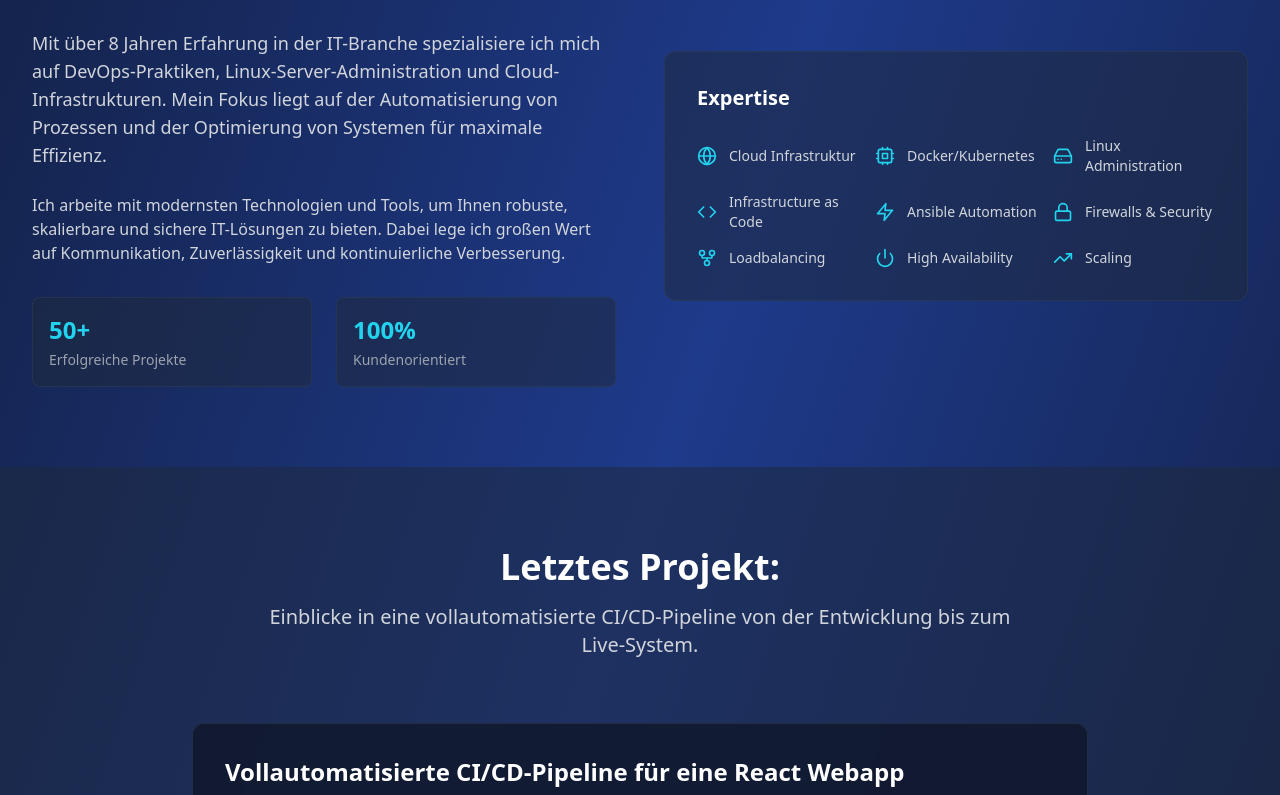
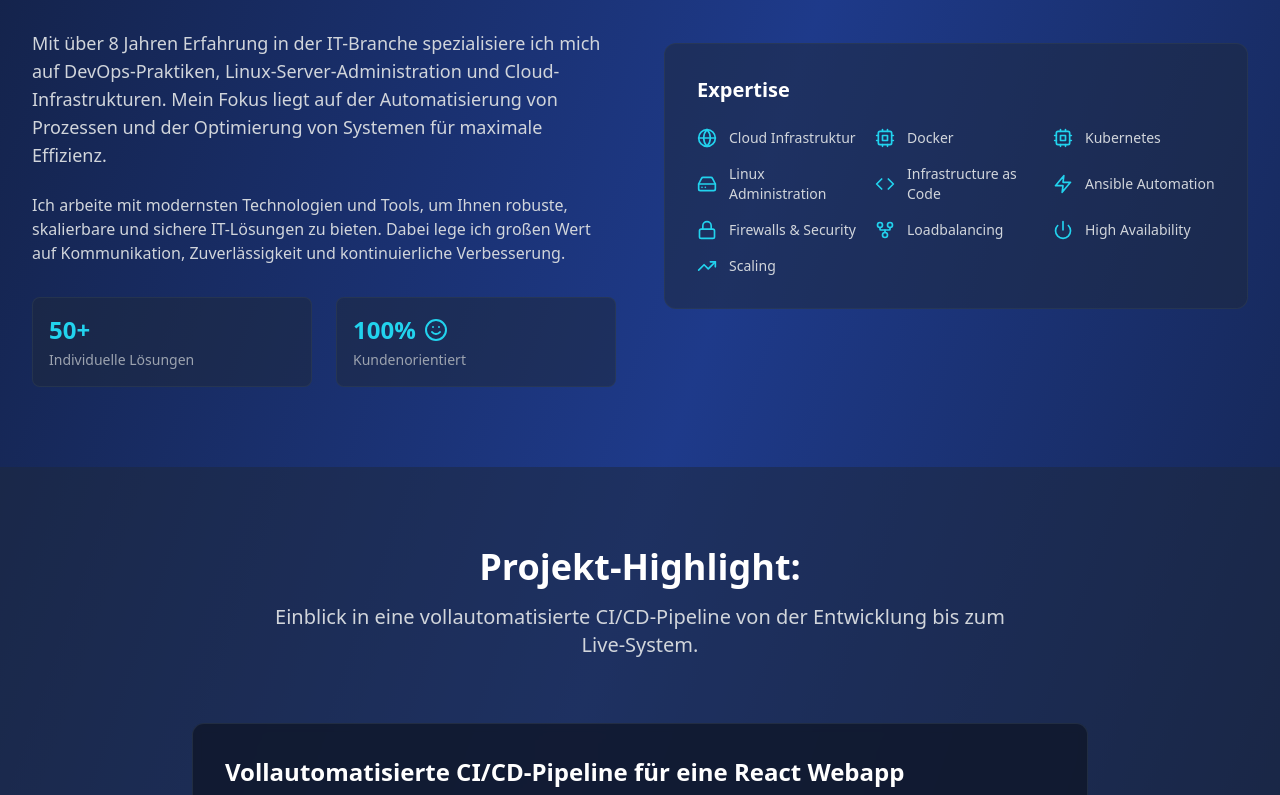
Before and after one commit to Spooky365/react2, a React (Vite) app: page / in a window 1280 px wide. Shown: the part 1345-2140 px from the top of the page. Built offline with nearby package versions, Linux system fonts and the light colour scheme.

Commit message:
contentchange7

```diff
--- a/src/App.tsx
+++ b/src/App.tsx
@@ -1,4 +1,4 @@
-import React, { useState, useEffect } from 'react';
+import React, { useState, useEffect, useRef } from 'react';
 import {
   Server,
   Cloud,
@@ -18,34 +18,35 @@ import {
   HardDrive,
   GitFork,
   Power,
-  TrendingUp
+  TrendingUp,
+  Smile // Smiley-Icon importiert
 } from 'lucide-react';
 
 function App() {
   const [isMenuOpen, setIsMenuOpen] = useState(false);
   const [activeSection, setActiveSection] = useState('home');
 
+  // NEU: Intersection Observer für performantes Scroll-Tracking
   useEffect(() => {
-    const handleScroll = () => {
-      const sections = ['home', 'services', 'about', 'projects', 'contact'];
-      const scrollPosition = window.scrollY + 100;
+    const observer = new IntersectionObserver(
+      (entries) => {
+        entries.forEach((entry) => {
+          if (entry.isIntersecting) {
+            setActiveSection(entry.target.id);
+          }
+        });
+      },
+      // Optionen: Sektion wird als aktiv betrachtet, wenn sie zu 50% sichtbar ist.
+      // Dies verhindert, dass die Navigation zu früh oder zu spät wechselt.
+      { rootMargin: '-50% 0px -50% 0px' }
+    );
 
-      for (const section of sections) {
-        const element = document.getElementById(section);
-        if (element) {
-          const offsetTop = element.offsetTop;
-          const offsetBottom = offsetTop + element.offsetHeight;
+    // Alle Sektionen mit einer ID beobachten
+    const sections = document.querySelectorAll('section[id]');
+    sections.forEach((section) => observer.observe(section));
 
-          if (scrollPosition >= offsetTop && scrollPosition < offsetBottom) {
-            setActiveSection(section);
-            break;
-          }
-        }
-      }
-    };
-
-    window.addEventListener('scroll', handleScroll);
-    return () => window.removeEventListener('scroll', handleScroll);
+    // Cleanup-Funktion: Observer entfernen, wenn die Komponente unmountet wird
+    return () => sections.forEach((section) => observer.unobserve(section));
   }, []);
 
   const scrollToSection = (sectionId: string) => {
@@ -88,12 +89,15 @@ function App() {
               <span className="text-xl font-bold text-white">Falk Solutions</span>
             </div>
 
-            {/* Desktop Navigation */}
             <div className="hidden md:flex items-center space-x-8">
               {['home', 'services', 'about', 'projects', 'contact'].map((item) => (
-                <button
+                <a
                   key={item}
-                  onClick={() => scrollToSection(item)}
+                  href={`#${item}`}
+                  onClick={(e) => {
+                    e.preventDefault();
+                    scrollToSection(item);
+                  }}
                   className={`text-sm font-medium transition-colors ${
                     activeSection === item
                       ? 'text-cyan-400'
@@ -104,11 +108,10 @@ function App() {
                    item === 'services' ? 'Services' :
                    item === 'about' ? 'Über mich' :
                    item === 'projects' ? 'Projekte' : 'Kontakt'}
-                </button>
+                </a>
               ))}
             </div>
 
-            {/* Mobile menu button */}
             <div className="md:hidden">
               <button
                 onClick={() => setIsMenuOpen(!isMenuOpen)}
@@ -120,21 +123,24 @@ function App() {
           </div>
         </div>
 
-        {/* Mobile Navigation */}
         {isMenuOpen && (
           <div className="md:hidden bg-slate-800/95 backdrop-blur-sm border-t border-slate-700/50">
             <div className="px-2 pt-2 pb-3 space-y-1">
               {['home', 'services', 'about', 'projects', 'contact'].map((item) => (
-                <button
+                <a
                   key={item}
-                  onClick={() => scrollToSection(item)}
+                  href={`#${item}`}
+                  onClick={(e) => {
+                    e.preventDefault();
+                    scrollToSection(item);
+                  }}
                   className="block px-3 py-2 text-base font-medium text-gray-300 hover:text-white hover:bg-slate-700/50 rounded-md w-full text-left"
                 >
                   {item === 'home' ? 'Start' :
                    item === 'services' ? 'Services' :
                    item === 'about' ? 'Über mich' :
                    item === 'projects' ? 'Projekte' : 'Kontakt'}
-                </button>
+                </a>
               ))}
             </div>
           </div>
@@ -254,11 +260,16 @@ function App() {
               <div className="mt-8 grid grid-cols-2 gap-6">
                 <div className="bg-slate-800/50 rounded-lg p-4 border border-slate-700/50">
                   <div className="text-2xl font-bold text-cyan-400 mb-1">50+</div>
-                  <div className="text-sm text-gray-400">Erfolgreiche Projekte</div>
+                  {/* GEÄNDERT: Text wurde aktualisiert */}
+                  <div className="text-sm text-gray-400">Individuelle Lösungen</div>
                 </div>
 
                 <div className="bg-slate-800/50 rounded-lg p-4 border border-slate-700/50">
-                  <div className="text-2xl font-bold text-cyan-400 mb-1">100%</div>
+                  {/* GEÄNDERT: Smiley-Icon hinzugefügt */}
+                  <div className="flex items-center text-2xl font-bold text-cyan-400 mb-1">
+                    100%
+                    <Smile className="ml-2 h-6 w-6" />
+                  </div>
                   <div className="text-sm text-gray-400">Kundenorientiert</div>
                 </div>
               </div>
@@ -270,7 +281,9 @@ function App() {
               <div className="grid grid-cols-2 lg:grid-cols-3 gap-4">
                 {[
                   { icon: <Globe className="h-5 w-5" />, name: "Cloud Infrastruktur" },
-                  { icon: <Cpu className="h-5 w-5" />, name: "Docker/Kubernetes" },
+                  // GEÄNDERT: Docker & Kubernetes aufgeteilt
+                  { icon: <Cpu className="h-5 w-5" />, name: "Docker" },
+                  { icon: <Cpu className="h-5 w-5" />, name: "Kubernetes" },
                   { icon: <HardDrive className="h-5 w-5" />, name: "Linux Administration" },
                   { icon: <Code className="h-5 w-5" />, name: "Infrastructure as Code" },
                   { icon: <Zap className="h-5 w-5" />, name: "Ansible Automation" },
@@ -294,11 +307,13 @@ function App() {
       <section id="projects" className="py-20 px-4 sm:px-6 lg:px-8 bg-slate-800/50">
         <div className="max-w-7xl mx-auto">
           <div className="text-center mb-16">
+            {/* GEÄNDERT: Überschrift zu Singular */}
             <h2 className="text-3xl sm:text-4xl font-bold text-white mb-4">
-              Letztes Projekt:
+              Projekt-Highlight:
             </h2>
+            {/* GEÄNDERT: Untertitel zu Singular */}
             <p className="text-xl text-gray-300 max-w-3xl mx-auto">
-              Einblicke in eine vollautomatisierte CI/CD-Pipeline von der Entwicklung bis zum Live-System.
+              Einblick in eine vollautomatisierte CI/CD-Pipeline von der Entwicklung bis zum Live-System.
             </p>
           </div>
 
```
